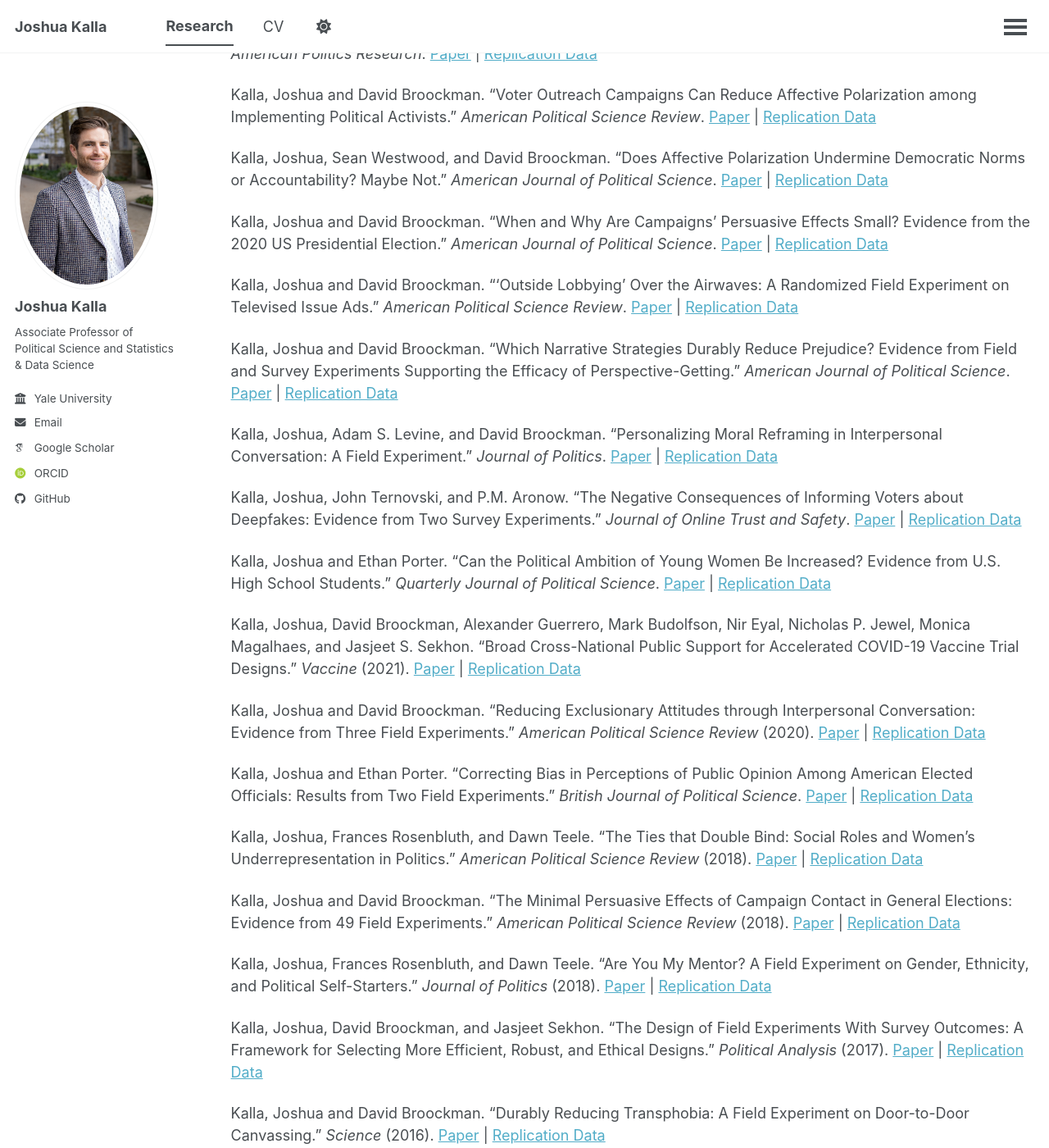
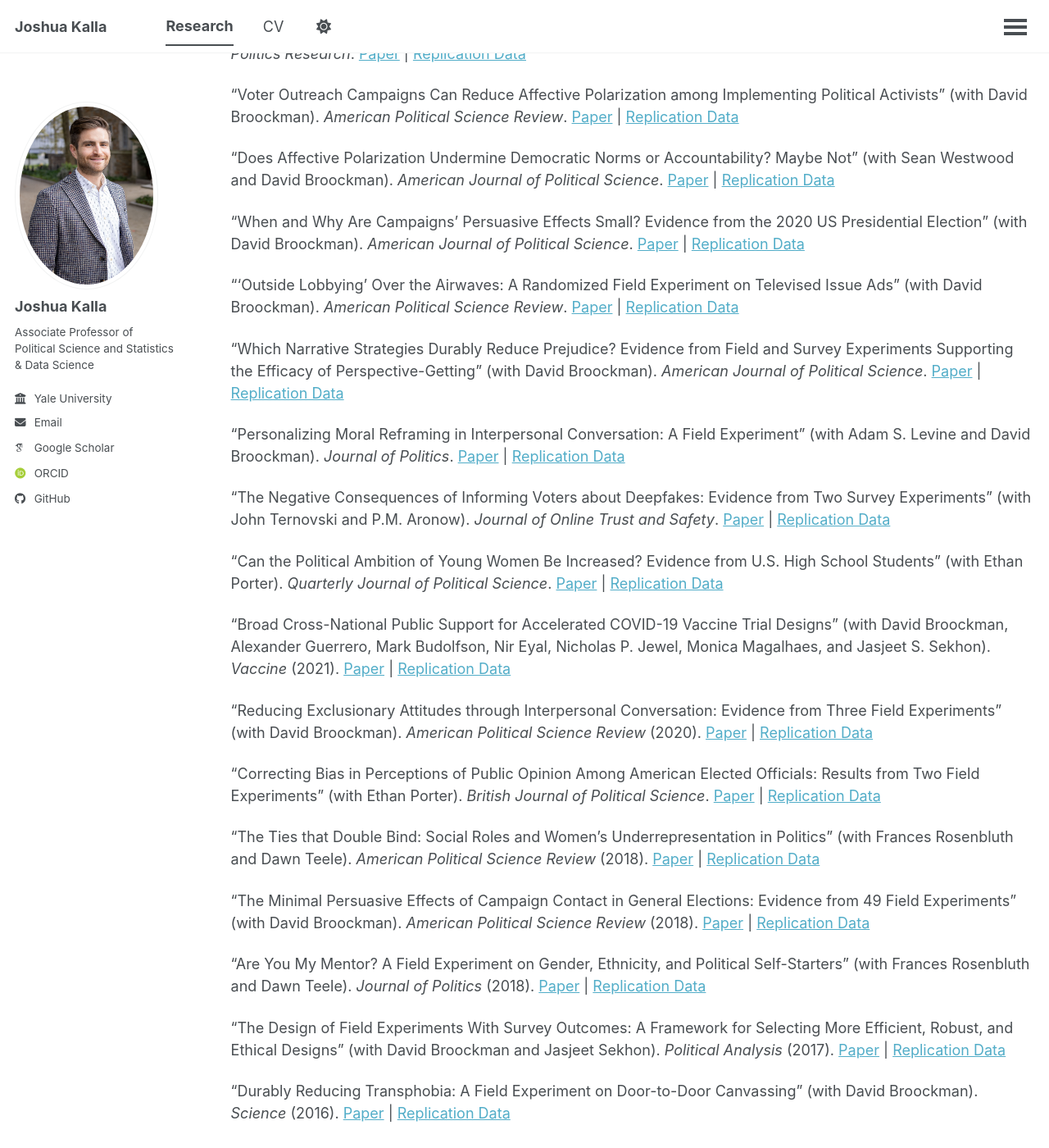
Before and after one commit to joshuakalla/joshuakalla.github.io, a Jekyll site: the page built from _pages/research.md, in a window 1280 px wide and 1400 px high, scrolled down 1067 px. Shown: the whole window at 82% size. Built offline with Jekyll 4.4.1, drawn with Linux system fonts in a browser that asks for light colours; some web fonts are replaced; a script that is not in the unit is left out; some of the changed text lies outside the part shown.

Commit message:
update papers

```diff
--- a/_pages/research.md
+++ b/_pages/research.md
@@ -7,79 +7,79 @@ author_profile: true
 
 ## Working Papers
 
-Kalla, David Broockman, and Christopher Elmendorf. "The Symbolic Politics of Housing." [Paper](https://osf.io/preprints/osf/surv9)
+"The Symbolic Politics of Housing" (with David Broockman and Christopher Elmendorf). [Paper](https://osf.io/preprints/osf/surv9)
 
-Kalla, David Broockman, and Christopher Elmendorf. "How Sociotropic Aesthetic Judgments Drive Opposition To Housing Development." [Paper](https://osf.io/preprints/socarxiv/kz4m8)
+"How Sociotropic Aesthetic Judgments Drive Opposition To Housing Development" (with David Broockman and Christopher Elmendorf). [Paper](https://osf.io/preprints/socarxiv/kz4m8)
 
-Kalla, Jacqueline Colao, David Broockman, and Gregory Huber. "Issues, Endorsements, And Vote Choice: A Panel Study Of Congressional Primary And General Elections." Conditionally accepted. [Paper](https://osf.io/preprints/osf/7xbza)
+"Issues, Endorsements, And Vote Choice: A Panel Study Of Congressional Primary And General Elections" (with Jacqueline Colao, David Broockman, and Gregory Huber). [Paper](https://osf.io/preprints/osf/7xbza)
 
-Kalla, Zhongren Chen, Quan Le, Shinpei Nakamura-Sakai, Jasjeet Sekhon, and Ruixiao Wang. "A Framework to Assess the Persuasion Risks Large Language Model Chatbots Pose to Democratic Societies." [Paper](https://arxiv.org/abs/2505.00036)
+"A Framework to Assess the Persuasion Risks Large Language Model Chatbots Pose to Democratic Societies" (with Zhongren Chen, Quan Le, Shinpei Nakamura-Sakai, Jasjeet Sekhon, and Ruixiao Wang). [Paper](https://arxiv.org/abs/2505.00036)
 
 ## Journal Articles
 
-Kalla, Joshua, David Broockman, Erik Santoro, and Roni Porat. "Listen for a Change? A Longitudinal Field Experiment on Listening's Potential to Facilitate Persuasion." *Proceedings of the National Academy of Sciences*. [Paper](https://www.pnas.org/doi/10.1073/pnas.2421982122) \| [Replication Data](https://osf.io/7fydj/overview)
+"Listen for a Change? A Longitudinal Field Experiment on Listening's Potential to Facilitate Persuasion" (with David Broockman, Erik Santoro, and Roni Porat). *Proceedings of the National Academy of Sciences*. [Paper](https://www.pnas.org/doi/10.1073/pnas.2421982122) \| [Replication Data](https://osf.io/7fydj/overview)
 
-Kalla, Joshua and David Broockman. "Selective Exposure and Echo Chambers in Partisan Television Consumption." *American Journal of Political Science*. [Paper](https://doi.org/10.1111/ajps.12886) \| [Replication Data](https://dataverse.harvard.edu/dataset.xhtml?persistentId=doi:10.7910/DVN/D1NDLH)
+"Selective Exposure and Echo Chambers in Partisan Television Consumption" (with David Broockman). *American Journal of Political Science*. [Paper](https://doi.org/10.1111/ajps.12886) \| [Replication Data](https://dataverse.harvard.edu/dataset.xhtml?persistentId=doi:10.7910/DVN/D1NDLH)
 
-Kalla, Joshua and David Broockman. "Consuming Cross-Cutting Media Causes Learning and Moderates Attitudes: A Field Experiment with Fox News Viewers." *Journal of Politics*. [Paper](https://www.journals.uchicago.edu/doi/10.1086/730725) \| [Replication Data](https://dataverse.harvard.edu/dataset.xhtml?persistentId=doi:10.7910/DVN/OF0P2S)
+"Consuming Cross-Cutting Media Causes Learning and Moderates Attitudes: A Field Experiment with Fox News Viewers" (with David Broockman). *Journal of Politics*. [Paper](https://www.journals.uchicago.edu/doi/10.1086/730725) \| [Replication Data](https://dataverse.harvard.edu/dataset.xhtml?persistentId=doi:10.7910/DVN/OF0P2S)
 
-Kalla, Joshua, Natalie Hernandez, and Nicholas Ottone. "Targeted Abortion Frames Do Not Mobilize Political Action-Taking." *American Politics Research* (2025) 53(4): 353-368. [Paper](https://journals.sagepub.com/doi/10.1177/1532673X251324137)
+"Targeted Abortion Frames Do Not Mobilize Political Action-Taking" (with Natalie Hernandez and Nicholas Ottone). *American Politics Research* (2025) 53(4): 353-368. [Paper](https://journals.sagepub.com/doi/10.1177/1532673X251324137)
 
-Kalla, Joshua, Nicholas Ottone, Amanda Weiss, Erik Santoro, and David Broockman. "Shared Demographic Characteristics Do Not Reliably Facilitate Persuasion." *British Journal of Political Science*. [Paper](https://doi.org/10.1017/S0007123424000279) \| [Replication Data](https://dataverse.harvard.edu/dataset.xhtml?persistentId=doi:10.7910/DVN/FOVEPZ)
+"Shared Demographic Characteristics Do Not Reliably Facilitate Persuasion" (with Nicholas Ottone, Amanda Weiss, Erik Santoro, and David Broockman). *British Journal of Political Science*. [Paper](https://doi.org/10.1017/S0007123424000279) \| [Replication Data](https://dataverse.harvard.edu/dataset.xhtml?persistentId=doi:10.7910/DVN/FOVEPZ)
 
-Kalla, Joshua, David Broockman, Christian Caballero, and Matthew Easton. "Political Practitioners Poorly Predict Which Messages Persuade the Public." *Proceedings of the National Academy of Sciences* (2024) 121(45). [Paper](https://www.pnas.org/doi/10.1073/pnas.2400076121) \| [Replication Data](https://osf.io/zfh3y/)
+"Political Practitioners Poorly Predict Which Messages Persuade the Public" (with David Broockman, Christian Caballero, and Matthew Easton). *Proceedings of the National Academy of Sciences* (2024) 121(45). [Paper](https://www.pnas.org/doi/10.1073/pnas.2400076121) \| [Replication Data](https://osf.io/zfh3y/)
 
-Kalla, Joshua and David Broockman. "Candidate Ideology and Vote Choice in the 2020 US Presidential Election." *American Politics Research*. [Paper](https://journals.sagepub.com/doi/full/10.1177/1532673X231220652) \| [Replication Data](https://osf.io/hzqjp/)
+"Candidate Ideology and Vote Choice in the 2020 US Presidential Election" (with David Broockman). *American Politics Research*. [Paper](https://journals.sagepub.com/doi/full/10.1177/1532673X231220652) \| [Replication Data](https://osf.io/hzqjp/)
 
-Kalla, Joshua and David Broockman. "Voter Outreach Campaigns Can Reduce Affective Polarization among Implementing Political Activists." *American Political Science Review*. [Paper](https://www.cambridge.org/core/journals/american-political-science-review/article/abs/voter-outreach-campaigns-can-reduce-affective-polarization-among-implementing-political-activists-evidence-from-inside-three-campaigns/866E1938791042F642F1A8E472B41EDB) \| [Replication Data](https://dataverse.harvard.edu/dataset.xhtml?persistentId=doi:10.7910/DVN/CXJBEK)
+"Voter Outreach Campaigns Can Reduce Affective Polarization among Implementing Political Activists" (with David Broockman). *American Political Science Review*. [Paper](https://www.cambridge.org/core/journals/american-political-science-review/article/abs/voter-outreach-campaigns-can-reduce-affective-polarization-among-implementing-political-activists-evidence-from-inside-three-campaigns/866E1938791042F642F1A8E472B41EDB) \| [Replication Data](https://dataverse.harvard.edu/dataset.xhtml?persistentId=doi:10.7910/DVN/CXJBEK)
 
-Kalla, Joshua, Sean Westwood, and David Broockman. "Does Affective Polarization Undermine Democratic Norms or Accountability? Maybe Not." *American Journal of Political Science*. [Paper](https://onlinelibrary.wiley.com/doi/10.1111/ajps.12719) \| [Replication Data](https://dataverse.harvard.edu/dataset.xhtml?persistentId=doi:10.7910/DVN/3AOBP2)
+"Does Affective Polarization Undermine Democratic Norms or Accountability? Maybe Not" (with Sean Westwood and David Broockman). *American Journal of Political Science*. [Paper](https://onlinelibrary.wiley.com/doi/10.1111/ajps.12719) \| [Replication Data](https://dataverse.harvard.edu/dataset.xhtml?persistentId=doi:10.7910/DVN/3AOBP2)
 
-Kalla, Joshua and David Broockman. "When and Why Are Campaigns' Persuasive Effects Small? Evidence from the 2020 US Presidential Election." *American Journal of Political Science*. [Paper](https://onlinelibrary.wiley.com/doi/10.1111/ajps.12724) \| [Replication Data](https://dataverse.harvard.edu/dataset.xhtml?persistentId=doi:10.7910/DVN/LLPKNG)
+"When and Why Are Campaigns' Persuasive Effects Small? Evidence from the 2020 US Presidential Election" (with David Broockman). *American Journal of Political Science*. [Paper](https://onlinelibrary.wiley.com/doi/10.1111/ajps.12724) \| [Replication Data](https://dataverse.harvard.edu/dataset.xhtml?persistentId=doi:10.7910/DVN/LLPKNG)
 
-Kalla, Joshua and David Broockman. "'Outside Lobbying' Over the Airwaves: A Randomized Field Experiment on Televised Issue Ads." *American Political Science Review*. [Paper](https://www.cambridge.org/core/journals/american-political-science-review/article/abs/outside-lobbying-over-the-airwaves-a-randomized-field-experiment-on-televised-issue-ads/EFB6E6BDAD1AED269D08DD67F1D5D078) \| [Replication Data](https://dataverse.harvard.edu/dataset.xhtml?persistentId=doi:10.7910/DVN/VELEMB)
+"'Outside Lobbying' Over the Airwaves: A Randomized Field Experiment on Televised Issue Ads" (with David Broockman). *American Political Science Review*. [Paper](https://www.cambridge.org/core/journals/american-political-science-review/article/abs/outside-lobbying-over-the-airwaves-a-randomized-field-experiment-on-televised-issue-ads/EFB6E6BDAD1AED269D08DD67F1D5D078) \| [Replication Data](https://dataverse.harvard.edu/dataset.xhtml?persistentId=doi:10.7910/DVN/VELEMB)
 
-Kalla, Joshua and David Broockman. "Which Narrative Strategies Durably Reduce Prejudice? Evidence from Field and Survey Experiments Supporting the Efficacy of Perspective-Getting." *American Journal of Political Science*. [Paper](https://onlinelibrary.wiley.com/doi/10.1111/ajps.12657) \| [Replication Data](https://dataverse.harvard.edu/dataset.xhtml?persistentId=doi:10.7910/DVN/MMYAOY)
+"Which Narrative Strategies Durably Reduce Prejudice? Evidence from Field and Survey Experiments Supporting the Efficacy of Perspective-Getting" (with David Broockman). *American Journal of Political Science*. [Paper](https://onlinelibrary.wiley.com/doi/10.1111/ajps.12657) \| [Replication Data](https://dataverse.harvard.edu/dataset.xhtml?persistentId=doi:10.7910/DVN/MMYAOY)
 
-Kalla, Joshua, Adam S. Levine, and David Broockman. "Personalizing Moral Reframing in Interpersonal Conversation: A Field Experiment." *Journal of Politics*. [Paper](https://www.journals.uchicago.edu/doi/10.1086/716944) \| [Replication Data](https://dataverse.harvard.edu/dataset.xhtml?persistentId=doi:10.7910/DVN/PORBIU)
+"Personalizing Moral Reframing in Interpersonal Conversation: A Field Experiment" (with Adam S. Levine and David Broockman). *Journal of Politics*. [Paper](https://www.journals.uchicago.edu/doi/10.1086/716944) \| [Replication Data](https://dataverse.harvard.edu/dataset.xhtml?persistentId=doi:10.7910/DVN/PORBIU)
 
-Kalla, Joshua, John Ternovski, and P.M. Aronow. "The Negative Consequences of Informing Voters about Deepfakes: Evidence from Two Survey Experiments." *Journal of Online Trust and Safety*. [Paper](https://tsjournal.org/index.php/jots/article/view/28) \| [Replication Data](https://osf.io/rqfz5/?view_only=e2807b367a534262bb6c7aeb5727b999)
+"The Negative Consequences of Informing Voters about Deepfakes: Evidence from Two Survey Experiments" (with John Ternovski and P.M. Aronow). *Journal of Online Trust and Safety*. [Paper](https://tsjournal.org/index.php/jots/article/view/28) \| [Replication Data](https://osf.io/rqfz5/?view_only=e2807b367a534262bb6c7aeb5727b999)
 
-Kalla, Joshua and Ethan Porter. "Can the Political Ambition of Young Women Be Increased? Evidence from U.S. High School Students." *Quarterly Journal of Political Science*. [Paper](https://www.nowpublishers.com/article/Details/QJPS-20106) \| [Replication Data](https://www.nowpublishers.com/article/details/supplementary-info/100.00020106_supp.zip)
+"Can the Political Ambition of Young Women Be Increased? Evidence from U.S. High School Students" (with Ethan Porter). *Quarterly Journal of Political Science*. [Paper](https://www.nowpublishers.com/article/Details/QJPS-20106) \| [Replication Data](https://www.nowpublishers.com/article/details/supplementary-info/100.00020106_supp.zip)
 
-Kalla, Joshua, David Broockman, Alexander Guerrero, Mark Budolfson, Nir Eyal, Nicholas P. Jewel, Monica Magalhaes, and Jasjeet S. Sekhon. "Broad Cross-National Public Support for Accelerated COVID-19 Vaccine Trial Designs." *Vaccine* (2021). [Paper](https://doi.org/10.1016/j.vaccine.2020.11.072) \| [Replication Data](https://osf.io/bgxe4/)
+"Broad Cross-National Public Support for Accelerated COVID-19 Vaccine Trial Designs" (with David Broockman, Alexander Guerrero, Mark Budolfson, Nir Eyal, Nicholas P. Jewel, Monica Magalhaes, and Jasjeet S. Sekhon). *Vaccine* (2021). [Paper](https://doi.org/10.1016/j.vaccine.2020.11.072) \| [Replication Data](https://osf.io/bgxe4/)
 
-Kalla, Joshua and David Broockman. "Reducing Exclusionary Attitudes through Interpersonal Conversation: Evidence from Three Field Experiments." *American Political Science Review* (2020). [Paper](https://www.cambridge.org/core/journals/american-political-science-review/article/reducing-exclusionary-attitudes-through-interpersonal-conversation-evidence-from-three-field-experiments/4AA5B97806A4CAFBAB0651F5DAD8F223) \| [Replication Data](https://dataverse.harvard.edu/dataset.xhtml?persistentId=doi:10.7910/DVN/8BFYQO)
+"Reducing Exclusionary Attitudes through Interpersonal Conversation: Evidence from Three Field Experiments" (with David Broockman). *American Political Science Review* (2020). [Paper](https://www.cambridge.org/core/journals/american-political-science-review/article/reducing-exclusionary-attitudes-through-interpersonal-conversation-evidence-from-three-field-experiments/4AA5B97806A4CAFBAB0651F5DAD8F223) \| [Replication Data](https://dataverse.harvard.edu/dataset.xhtml?persistentId=doi:10.7910/DVN/8BFYQO)
 
-Kalla, Joshua and Ethan Porter. "Correcting Bias in Perceptions of Public Opinion Among American Elected Officials: Results from Two Field Experiments." *British Journal of Political Science*. [Paper](https://www.cambridge.org/core/journals/british-journal-of-political-science/article/correcting-bias-in-perceptions-of-public-opinion-among-american-elected-officials-results-from-two-field-experiments/ACD664051FDA8FD407B79058FD578F78/) \| [Replication Data](https://dataverse.harvard.edu/dataset.xhtml?persistentId=doi:10.7910/DVN/0A1AM3)
+"Correcting Bias in Perceptions of Public Opinion Among American Elected Officials: Results from Two Field Experiments" (with Ethan Porter). *British Journal of Political Science*. [Paper](https://www.cambridge.org/core/journals/british-journal-of-political-science/article/correcting-bias-in-perceptions-of-public-opinion-among-american-elected-officials-results-from-two-field-experiments/ACD664051FDA8FD407B79058FD578F78/) \| [Replication Data](https://dataverse.harvard.edu/dataset.xhtml?persistentId=doi:10.7910/DVN/0A1AM3)
 
-Kalla, Joshua, Frances Rosenbluth, and Dawn Teele. "The Ties that Double Bind: Social Roles and Women's Underrepresentation in Politics." *American Political Science Review* (2018). [Paper](https://doi.org/10.1017/S0003055418000217) \| [Replication Data](https://doi.org/10.7910/DVN/FVCGHC)
+"The Ties that Double Bind: Social Roles and Women's Underrepresentation in Politics" (with Frances Rosenbluth and Dawn Teele). *American Political Science Review* (2018). [Paper](https://doi.org/10.1017/S0003055418000217) \| [Replication Data](https://doi.org/10.7910/DVN/FVCGHC)
 
-Kalla, Joshua and David Broockman. "The Minimal Persuasive Effects of Campaign Contact in General Elections: Evidence from 49 Field Experiments." *American Political Science Review* (2018). [Paper](https://doi.org/10.1017/S0003055417000363) \| [Replication Data](https://dx.doi.org/10.7910/DVN/RAMHWP)
+"The Minimal Persuasive Effects of Campaign Contact in General Elections: Evidence from 49 Field Experiments" (with David Broockman). *American Political Science Review* (2018). [Paper](https://doi.org/10.1017/S0003055417000363) \| [Replication Data](https://dx.doi.org/10.7910/DVN/RAMHWP)
 
-Kalla, Joshua, Frances Rosenbluth, and Dawn Teele. "Are You My Mentor? A Field Experiment on Gender, Ethnicity, and Political Self-Starters." *Journal of Politics* (2018). [Paper](http://www.journals.uchicago.edu/doi/abs/10.1086/693984) \| [Replication Data](https://doi.org/10.7910/DVN/URHLUO)
+"Are You My Mentor? A Field Experiment on Gender, Ethnicity, and Political Self-Starters" (with Frances Rosenbluth and Dawn Teele). *Journal of Politics* (2018). [Paper](http://www.journals.uchicago.edu/doi/abs/10.1086/693984) \| [Replication Data](https://doi.org/10.7910/DVN/URHLUO)
 
-Kalla, Joshua, David Broockman, and Jasjeet Sekhon. "The Design of Field Experiments With Survey Outcomes: A Framework for Selecting More Efficient, Robust, and Ethical Designs." *Political Analysis* (2017). [Paper](http://dx.doi.org/10.1017/pan.2017.27) \| [Replication Data](https://dataverse.harvard.edu/dataset.xhtml?persistentId=doi:10.7910/DVN/EEP5MT)
+"The Design of Field Experiments With Survey Outcomes: A Framework for Selecting More Efficient, Robust, and Ethical Designs" (with David Broockman and Jasjeet Sekhon). *Political Analysis* (2017). [Paper](http://dx.doi.org/10.1017/pan.2017.27) \| [Replication Data](https://dataverse.harvard.edu/dataset.xhtml?persistentId=doi:10.7910/DVN/EEP5MT)
 
-Kalla, Joshua and David Broockman. "Durably Reducing Transphobia: A Field Experiment on Door-to-Door Canvassing." *Science* (2016). [Paper](http://science.sciencemag.org/content/352/6282/220) \| [Replication Data](https://dataverse.harvard.edu/dataset.xhtml?persistentId=doi:10.7910/DVN/WKR39N)
+"Durably Reducing Transphobia: A Field Experiment on Door-to-Door Canvassing" (with David Broockman). *Science* (2016). [Paper](http://science.sciencemag.org/content/352/6282/220) \| [Replication Data](https://dataverse.harvard.edu/dataset.xhtml?persistentId=doi:10.7910/DVN/WKR39N)
 
-Kalla, Joshua and David Broockman. "Campaign Contributions Facilitate Access to Congressional Officials: A Randomized Field Experiment." *American Journal of Political Science* (2016). [Paper](http://onlinelibrary.wiley.com/doi/10.1111/ajps.12180/abstract) \| [Replication Data](https://dataverse.harvard.edu/dataset.xhtml?persistentId=doi:10.7910/DVN/28582)
+"Campaign Contributions Facilitate Access to Congressional Officials: A Randomized Field Experiment" (with David Broockman). *American Journal of Political Science* (2016). [Paper](http://onlinelibrary.wiley.com/doi/10.1111/ajps.12180/abstract) \| [Replication Data](https://dataverse.harvard.edu/dataset.xhtml?persistentId=doi:10.7910/DVN/28582)
 
-Kalla, Joshua and Peter Aronow. "Editorial Bias in Crowd-Sourced Information." *PLoS ONE* (2015). [Paper](http://journals.plos.org/plosone/article?id=10.1371/journal.pone.0136327) \| [Replication Data](https://dataverse.harvard.edu/dataset.xhtml?persistentId=doi:10.7910/DVN/WT4I9N)
+"Editorial Bias in Crowd-Sourced Information" (with Peter Aronow). *PLoS ONE* (2015). [Paper](http://journals.plos.org/plosone/article?id=10.1371/journal.pone.0136327) \| [Replication Data](https://dataverse.harvard.edu/dataset.xhtml?persistentId=doi:10.7910/DVN/WT4I9N)
 
 ## Other Writing
 
-Kalla, Joshua, David Broockman, and Peter Aronow. "Irregularities in LaCour (2014)." [Paper](https://osf.io/preprints/metaarxiv/qy2se/)
+"Irregularities in LaCour (2014)" (with David Broockman and Peter Aronow). [Paper](https://osf.io/preprints/metaarxiv/qy2se/)
 
-Kalla, Joshua, Alan Yan, and David Broockman. "Increasing Response Rates and Representativeness of Online Panels Recruited by Mail." [Paper](https://osf.io/t4msy) \| [Replication Data](https://osf.io/wj9s2/)
+"Increasing Response Rates and Representativeness of Online Panels Recruited by Mail" (with Alan Yan and David Broockman). [Paper](https://osf.io/t4msy) \| [Replication Data](https://osf.io/wj9s2/)
 
-Kalla, Joshua, Frances Rosenbluth, and Dawn Teele. "The Female Political Career." Report for the World Bank (2015). [Paper](https://www.dropbox.com/s/lv0dw9nri0mmns6/Female%20Political%20Career.pdf?dl=0)
+"The Female Political Career" (with Frances Rosenbluth and Dawn Teele). Report for the World Bank (2015). [Paper](https://www.dropbox.com/s/lv0dw9nri0mmns6/Female%20Political%20Career.pdf?dl=0)
 
-Kalla, Joshua and David Broockman. "Experiments Show This Is the Best Way to Win Campaigns. But Is Anyone Actually Doing It?" *Vox* (2014). [Link](https://www.vox.com/2014/11/13/7214339/campaign-ground-game)
+"Experiments Show This Is the Best Way to Win Campaigns. But Is Anyone Actually Doing It?" (with David Broockman). *Vox* (2014). [Link](https://www.vox.com/2014/11/13/7214339/campaign-ground-game)
 
-Kalla, Joshua and David Broockman. "We Discovered One of Social Science's Biggest Frauds. Here's What We Learned." *Vox* (2015). [Link](https://www.vox.com/2015/7/22/9009927/lacour-gay-homophobia-study)
+"We Discovered One of Social Science's Biggest Frauds. Here's What We Learned." (with David Broockman). *Vox* (2015). [Link](https://www.vox.com/2015/7/22/9009927/lacour-gay-homophobia-study)
 
-Kalla, Joshua and David Broockman. "Persuading Voters Is Hard. That Doesn't Mean Campaigns Should Give Up." *Washington Post* (2017). [Link](https://www.washingtonpost.com/news/monkey-cage/wp/2017/10/11/)
+"Persuading Voters Is Hard. That Doesn't Mean Campaigns Should Give Up." (with David Broockman). *Washington Post* (2017). [Link](https://www.washingtonpost.com/news/monkey-cage/wp/2017/10/11/)
 
 ## Youth Voter Turnout Experiments
 
```
Also changed, not shown: _pages/about.md (+2 -2 lines).
